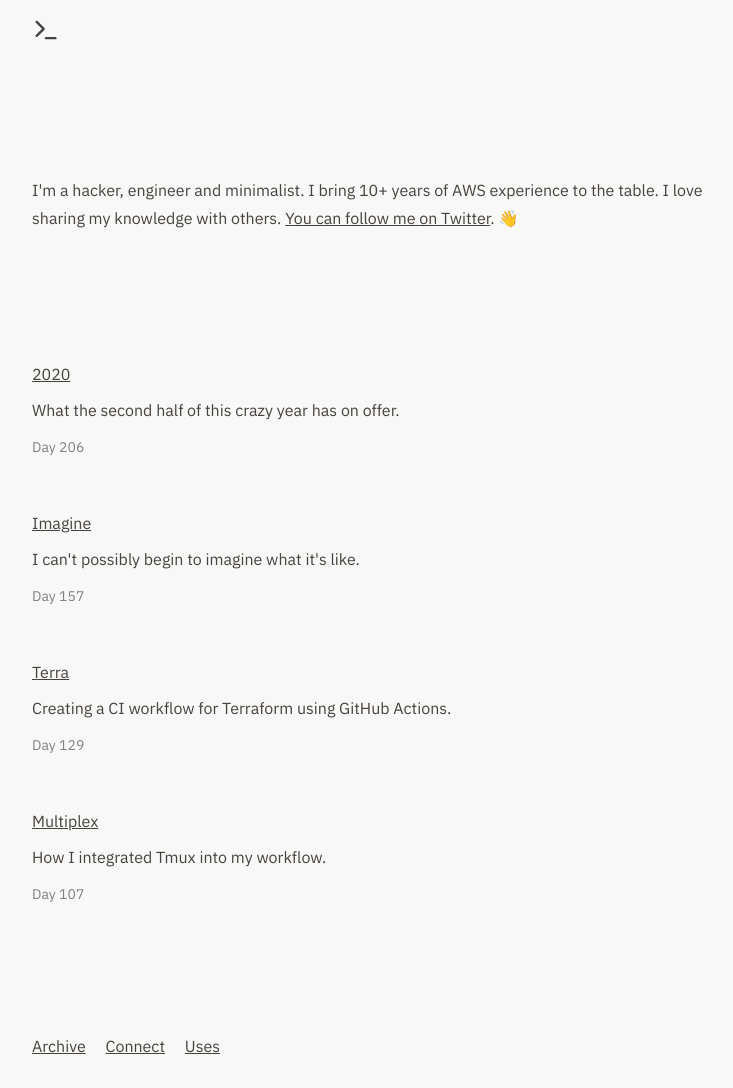
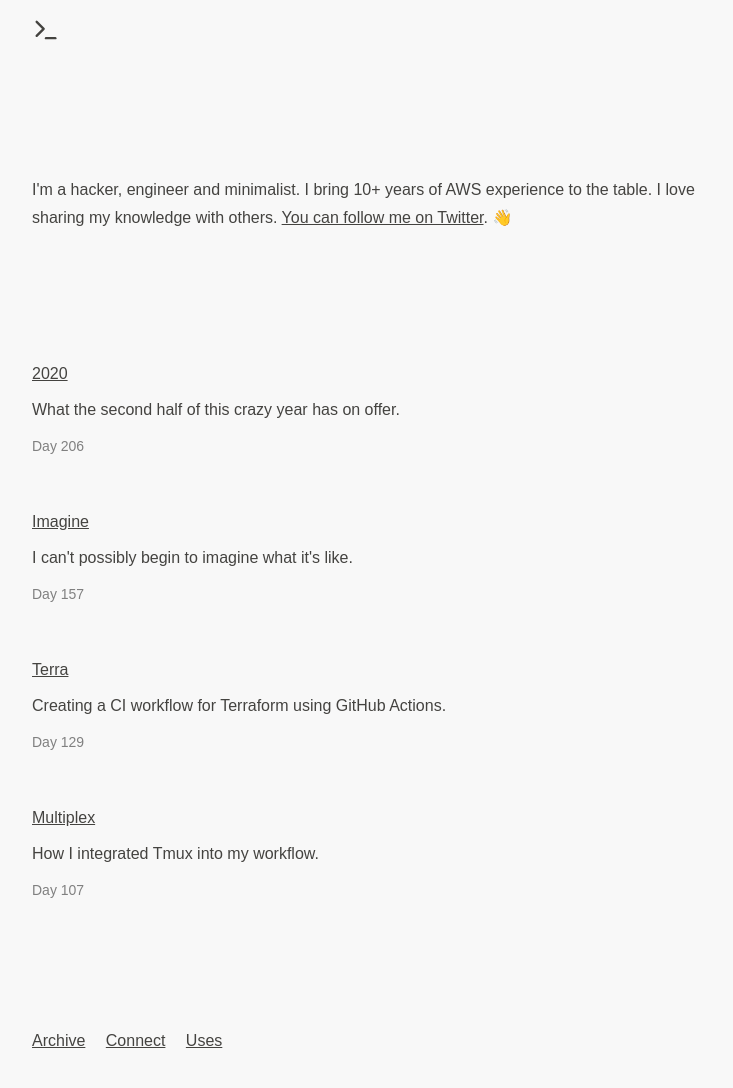
Before and after one commit to mijndert/website, a Jekyll site: the page built from index.html, in a window 1280 px wide. Shown: the whole page, without its empty margins (272-1005 px from the left). Built offline with Jekyll 4.4.1, drawn with Linux system fonts in a browser that asks for light colours; some web fonts are replaced.

Commit message:
Move google fonts to inline

```diff
--- a/_includes/footer.html
+++ b/_includes/footer.html
@@ -8,8 +8,57 @@
 
   <style>
     {{ styles | scssify }}
+
+    @font-face {
+      font-family: 'IBM Plex Sans';
+      font-style: normal;
+      font-weight: 400;
+      font-display: swap;
+      src: local('IBM Plex Sans'), local('IBMPlexSans'), url(https://fonts.gstatic.com/s/ibmplexsans/v8/zYXgKVElMYYaJe8bpLHnCwDKhd_eFaxOedfTDw.woff2) format('woff2');
+      unicode-range: U+0100-024F, U+0259, U+1E00-1EFF, U+2020, U+20A0-20AB, U+20AD-20CF, U+2113, U+2C60-2C7F, U+A720-A7FF;
+    }
+    @font-face {
+      font-family: 'IBM Plex Sans';
+      font-style: normal;
+      font-weight: 400;
+      font-display: swap;
+      src: local('IBM Plex Sans'), local('IBMPlexSans'), url(https://fonts.gstatic.com/s/ibmplexsans/v8/zYXgKVElMYYaJe8bpLHnCwDKhdHeFaxOedc.woff2) format('woff2');
+      unicode-range: U+0000-00FF, U+0131, U+0152-0153, U+02BB-02BC, U+02C6, U+02DA, U+02DC, U+2000-206F, U+2074, U+20AC, U+2122, U+2191, U+2193, U+2212, U+2215, U+FEFF, U+FFFD;
+    }
+    @font-face {
+      font-family: 'IBM Plex Serif';
+      font-style: normal;
+      font-weight: 700;
+      font-display: swap;
+      src: local('IBM Plex Serif Bold'), local('IBMPlexSerif-Bold'), url(https://fonts.gstatic.com/s/ibmplexserif/v9/jizAREVNn1dOx-zrZ2X3pZvkTi2k_iI6q1vjitOh3oc.woff2) format('woff2');
+      unicode-range: U+0100-024F, U+0259, U+1E00-1EFF, U+2020, U+20A0-20AB, U+20AD-20CF, U+2113, U+2C60-2C7F, U+A720-A7FF;
+    }
+    @font-face {
+      font-family: 'IBM Plex Serif';
+      font-style: normal;
+      font-weight: 700;
+      font-display: swap;
+      src: local('IBM Plex Serif Bold'), local('IBMPlexSerif-Bold'), url(https://fonts.gstatic.com/s/ibmplexserif/v9/jizAREVNn1dOx-zrZ2X3pZvkTi2k_iI0q1vjitOh.woff2) format('woff2');
+      unicode-range: U+0000-00FF, U+0131, U+0152-0153, U+02BB-02BC, U+02C6, U+02DA, U+02DC, U+2000-206F, U+2074, U+20AC, U+2122, U+2191, U+2193, U+2212, U+2215, U+FEFF, U+FFFD;
+    }
+    @font-face {
+      font-family: 'IBM Plex Mono';
+      font-style: normal;
+      font-weight: 400;
+      font-display: swap;
+      src: local('IBM Plex Mono'), local('IBMPlexMono'), url(https://fonts.gstatic.com/s/ibmplexmono/v6/-F63fjptAgt5VM-kVkqdyU8n1iEq131nj-otFQ.woff2) format('woff2');
+      unicode-range: U+0100-024F, U+0259, U+1E00-1EFF, U+2020, U+20A0-20AB, U+20AD-20CF, U+2113, U+2C60-2C7F, U+A720-A7FF;
+    }
+    @font-face {
+      font-family: 'IBM Plex Mono';
+      font-style: normal;
+      font-weight: 400;
+      font-display: swap;
+      src: local('IBM Plex Mono'), local('IBMPlexMono'), url(https://fonts.gstatic.com/s/ibmplexmono/v6/-F63fjptAgt5VM-kVkqdyU8n1i8q131nj-o.woff2) format('woff2');
+      unicode-range: U+0000-00FF, U+0131, U+0152-0153, U+02BB-02BC, U+02C6, U+02DA, U+02DC, U+2000-206F, U+2074, U+20AC, U+2122, U+2191, U+2193, U+2212, U+2215, U+FEFF, U+FFFD;
+    }
   </style>
 
-  <link href="https://fonts.googleapis.com/css2?family=IBM+Plex+Mono&family=IBM+Plex+Sans&family=IBM+Plex+Serif:wght@700&display=swap" rel="stylesheet">
+  <!-- <link href="https://fonts.googleapis.com/css2?family=IBM+Plex+Mono&family=IBM+Plex+Sans&family=IBM+Plex+Serif:wght@700&display=swap" rel="stylesheet">  -->
 
 </footer>
```
